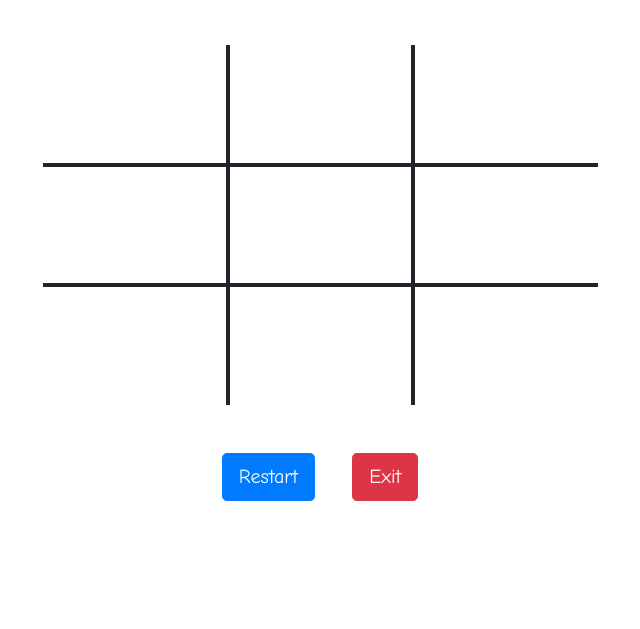
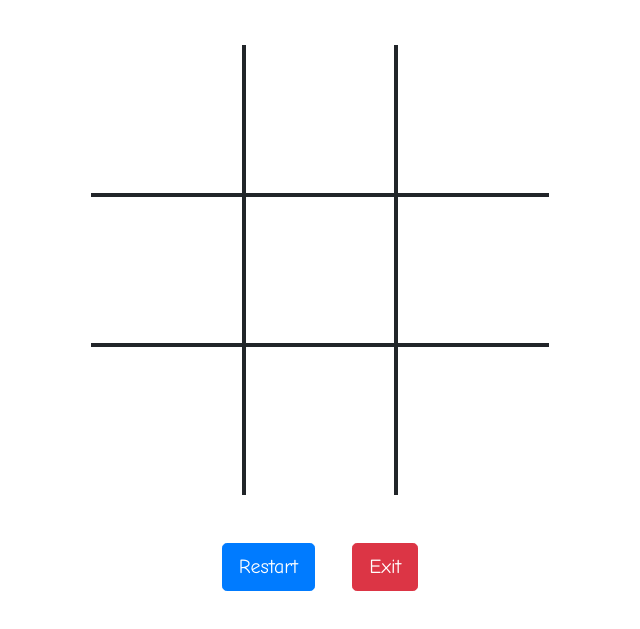
Before and after one commit to kelvin8773/tic-tac-toe-odin-js, a plain HTML site: page index.html in a window 1280 px wide. Shown: the part 99-728 px from the top of the page, without its empty margins (320-960 px from the left). Drawn offline with nearby package versions, Linux system fonts and the light colour scheme.

Commit message:
finalize UI setup

```diff
--- a/style.css
+++ b/style.css
@@ -4,8 +4,8 @@ body {
 
 td {
     border: 4px solid;
-    height: 120px;
-    min-width: 120px;
+    height: 150px;
+    width: 150px;
     text-align: center;
     vertical-align: middle;
     font-size: 50px;
@@ -14,7 +14,7 @@ td {
 
 table {
     border-collapse: collapse;
-    width: 50%;
+    width: 458px;
 }
 
 table tr:first-child td {
```
